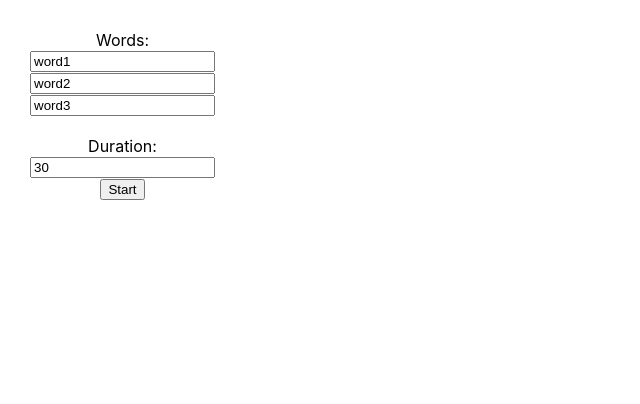
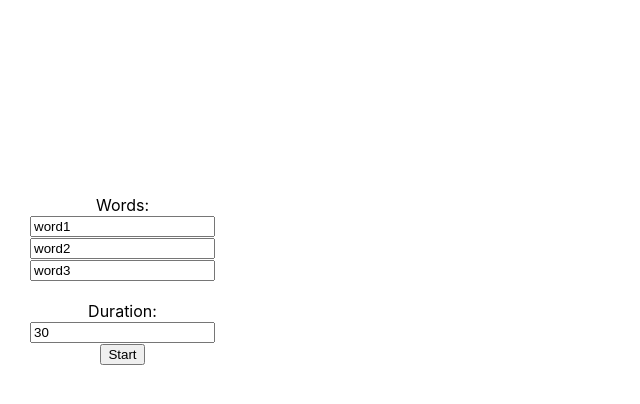
Before and after one commit to bradleyjay/docker_whale_race, a React (Create React App) app in the folder fe-api/: page / in a window 1280 px wide. Shown: the top 404 px of the page, without its empty margins (0-640 px from the left). Built offline with nearby package versions, Linux system fonts and the light colour scheme; no server answers; what @amcharts/amcharts4 would draw is missing.

Commit message:
Fixed async setState for postData.

```diff
--- a/fe-api/src/components/Main.js
+++ b/fe-api/src/components/Main.js
@@ -43,16 +43,8 @@ export class Main extends Component {
 
   handleSubmit = event => {
     console.log("setting start time")
-    const current_time = Date.now()/1000
-    this.setState({
-      start_time: current_time, // python conversions?
-      // start_time: ((Date.now() + 5000) / 1000), // 5 second delay!
-      gameState: 1
-    })
-    console.log(`after setState:${this.state.start_time}`)
-    // looks like both postData and setState are async. the reassignment for setState needs more time before going into postData
-    // we're submitting the old state rather than the updating one on lines 47-51. likely need to rewrite handleSubmit for two async functions.
-    // async/await on setState?
+    const current_time = Date.now() / 1000
+
     async function postData(url = '', data = {}) {
       console.log('SENDING')
       console.log('GameState is:')
@@ -69,13 +61,29 @@ export class Main extends Component {
       });
       return 'form sent';
     }
-    postData('http://localhost:8080/race_settings', this.state);
+
+
+
+    this.setState({
+      start_time: current_time, // python conversions?
+      // start_time: ((Date.now() + 5000) / 1000), // 5 second delay!
+      gameState: 1
+    }, () => {
+
+      postData('http://localhost:8080/race_settings', this.state);
+    })
+
+    console.log(`after setState:${this.state.start_time}`)
+    // looks like both postData and setState are async. the reassignment for setState needs more time before going into postData
+    // we're submitting the old state rather than the updating one on lines 47-51. likely need to rewrite handleSubmit for two async functions.
+    // async/await on setState?
+
     event.preventDefault(event);
   };
 
   render() {
     console.log(`start_time: ${this.state.start_time}`)
-    console.log(`gameState: ${this.state.gameState}`)
+    console.log(`gameState at panelRender: ${this.state.gameState}`)
     return (
       <div className="flex-row">
         <LeftPanel
@@ -85,8 +93,9 @@ export class Main extends Component {
           duration={this.state.duration}
           gameState={this.state.gameState}
         />
-        {this.state.gameState === true ?  // only show graph if game running
-          <Graph
+        {this.state.gameState == 1 | 2 ? // #FIXME
+          // {this.state.gameState === true ?  // only show graph if game running
+          < Graph
             // pass down object instead of separate count props
             count1={this.props.whaledata['0']}
             count2={this.props.whaledata['1']}
```
Also changed, not shown: 1 other file (tests, documents, lock files or other folders).
